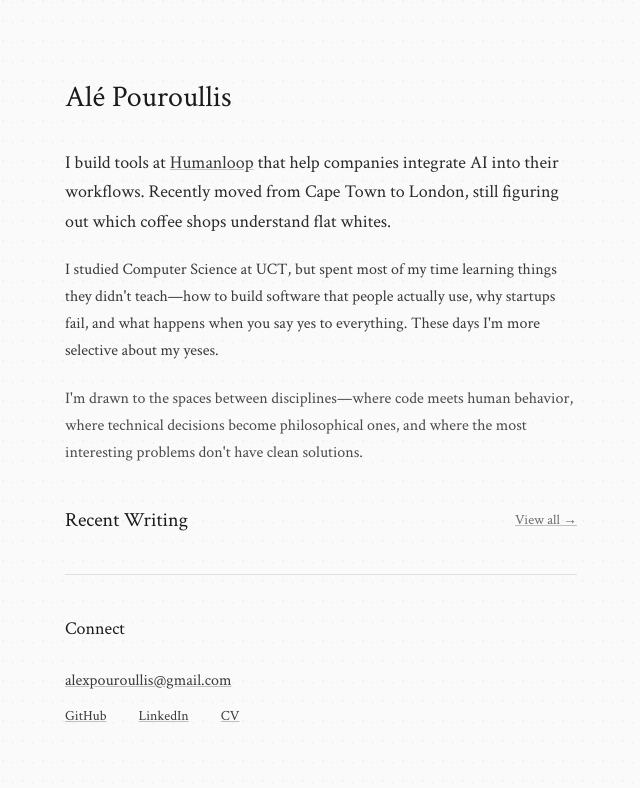
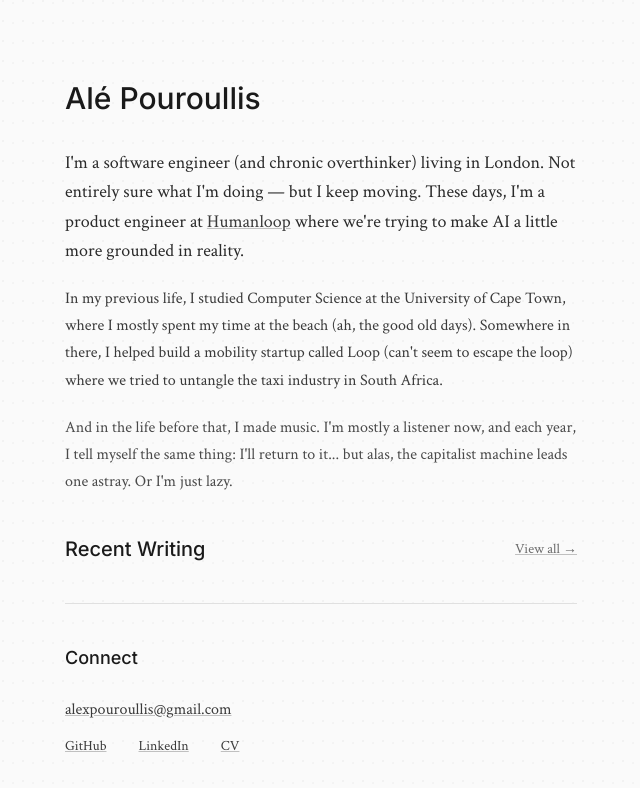
Before and after one commit to AlePouroullis/personal-site-latest, a Next.js app: page / in a window 1280 px wide. Shown: the top 788 px of the page, without its empty margins (319-959 px from the left). Built offline with nearby package versions, Linux system fonts and the light colour scheme.

Commit message:
Refine bio

```diff
--- a/src/app/globals.css
+++ b/src/app/globals.css
@@ -36,13 +36,14 @@
   --color-light: var(--text-light);
   --color-heading: var(--heading-color);
   --color-border: var(--border-color);
-  --font-serif: ui-serif, Georgia, serif;
+  --font-body: var(--font-body), ui-serif, Georgia, serif;
+  --font-heading: var(--font-heading), ui-sans-serif, system-ui, sans-serif;
 }
 
 body {
   background: var(--bg-primary);
   color: var(--text-primary);
-  font-family: var(--font-serif);
+  font-family: var(--font-body);
   line-height: 1.7;
   background-image: var(--paper-texture);
   background-size: 20px 20px;
@@ -52,6 +53,7 @@ h1,
 h2,
 h3 {
   color: var(--heading-color);
+  font-family: var(--font-heading);
   font-weight: 500;
 }
 
--- a/src/app/layout.tsx
+++ b/src/app/layout.tsx
@@ -1,9 +1,15 @@
 import "./globals.css";
-import { Crimson_Text } from "next/font/google";
+import { Crimson_Text, Inter } from "next/font/google";
 
-const font = Crimson_Text({
+const bodyFont = Crimson_Text({
   subsets: ["latin"],
   weight: ["400", "600", "700"],
+  variable: "--font-body",
+});
+
+const headingFont = Inter({
+  subsets: ["latin"],
+  variable: "--font-heading",
 });
 
 export const metadata = {
@@ -18,7 +24,9 @@ export default function RootLayout({
 }) {
   return (
     <html lang="en">
-      <body className={font.className}>{children}</body>
+      <body className={`${bodyFont.variable} ${headingFont.variable}`}>
+        {children}
+      </body>
     </html>
   );
 }
--- a/src/app/page.tsx
+++ b/src/app/page.tsx
@@ -24,28 +24,22 @@ export default function Home() {
                 className="text-lg leading-relaxed"
                 style={{ color: "var(--text-primary)" }}
               >
-                I build tools at{" "}
-                <a href="https://humanloop.com" target="_blank" rel="noopener">
-                  Humanloop
-                </a>{" "}
-                that help companies integrate AI into their workflows. Recently
-                moved from Cape Town to London, still figuring out which coffee
-                shops understand flat whites.
+                I&apos;m a software engineer (and chronic overthinker) living in
+                London. Not entirely sure what I&apos;m doing — but I keep moving.
+                These days, I&apos;m a product engineer at <a href="https://humanloop.com" target="_blank" rel="noopener">Humanloop</a>{" "}
+                where we&apos;re trying to make AI a little more grounded in reality.
               </p>
 
               <p style={{ color: "var(--text-secondary)" }}>
-                I studied Computer Science at UCT, but spent most of my time
-                learning things they didn&apos;t teach—how to build software
-                that people actually use, why startups fail, and what happens
-                when you say yes to everything. These days I&apos;m more
-                selective about my yeses.
+                In my previous life, I studied Computer Science at the University of Cape Town,
+                where I mostly spent my time at the beach (ah, the good old days).
+                Somewhere in there, I helped build a mobility startup called Loop (can&apos;t seem to escape the loop)
+                where we tried to untangle the taxi industry in South Africa.
               </p>
 
               <p style={{ color: "var(--text-tertiary)" }}>
-                I&apos;m drawn to the spaces between disciplines—where code
-                meets human behavior, where technical decisions become
-                philosophical ones, and where the most interesting problems
-                don&apos;t have clean solutions.
+                And in the life before that, I made music. I&apos;m mostly a listener now, and each year, I tell myself the same thing:
+                I&apos;ll return to it... but alas, the capitalist machine leads one astray. Or I&apos;m just lazy.
               </p>
             </div>
           </div>
```
